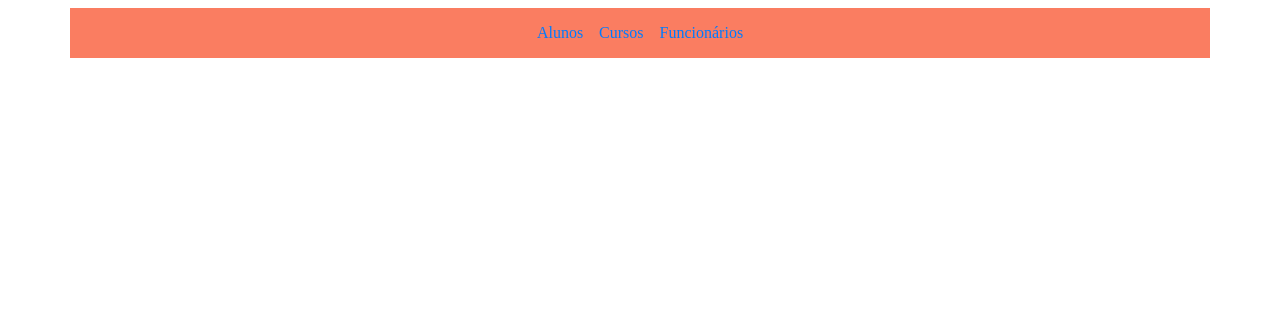
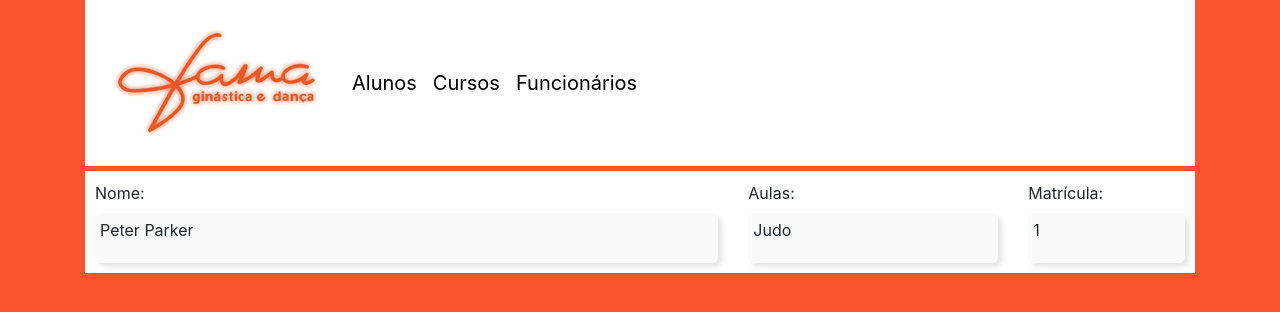
Before and after one commit to gusluchetti/Fama_Frontend, an Angular app: page /alunos in a window 1280 px wide. Shown: the top 312 px of the page. Built offline with nearby package versions, Linux system fonts and the light colour scheme.

Commit message:
added very basic grid

```diff
--- a/angular.json
+++ b/angular.json
@@ -24,6 +24,7 @@
               "src/assets"
             ],
             "styles": [
+              "node_modules/bootstrap/dist/css/bootstrap.css",
               "src/styles.css"
             ],
             "scripts": []
--- a/src/app/alunos/alunos.component.html
+++ b/src/app/alunos/alunos.component.html
@@ -1,3 +1,21 @@
-<div>
+<div class="wrapper flex padding">
+    <div class="content">
+        <div *ngFor="let aluno of alunos">
+            <div class="row">
+                <div class="col-sm-7">
+                    <label>Nome: </label>
+                    <div class="input-display padding"><p>{{aluno.nomeAluno}}</p></div>
+                </div>
+                <div class="col-sm-3">
+                    <label>Aulas: </label>
+                    <div class="input-display padding"><p>{{aluno.idCurso}}</p></div>
+                </div>
+                <div class="col-sm-2">
+                    <label>Matrícula: </label>
+                    <div class="input-display padding"><p>{{aluno.idAluno}}</p></div>
+                </div>
+            </div>
 
+        </div>
+    </div>
 </div>
--- a/src/app/alunos/alunos.component.ts
+++ b/src/app/alunos/alunos.component.ts
@@ -1,15 +1,23 @@
-import { Component, OnInit } from '@angular/core';
+import { Component } from '@angular/core';
 
 @Component({
   selector: 'app-alunos',
   templateUrl: './alunos.component.html',
   styleUrls: ['../app.component.css']
 })
-export class AlunosComponent implements OnInit {
+export class AlunosComponent {
 
-  constructor() { }
+  constructor() {
 
-  ngOnInit(): void {
   }
 
+
+  alunos = [
+    {
+      idAluno: 1,
+      idCurso: 'Judo',
+      nomeAluno: 'Peter Parker'
+    }
+  ];
+
 }
--- a/src/app/app.component.css
+++ b/src/app/app.component.css
@@ -1,24 +1,56 @@
-@import "~bootstrap/dist/css/bootstrap.css";
+/* COLORS */
+/*  orange -> #F9542E */
+/*  teal -> #2DFAB0*/
+/*  pastel orange -> #FA7D61 */
+/*  not quite white -> #FAFAFA */
 
-/*  orange -> #F9542E */
-/*  pastel orange -> #FA7D61 */
-
-body {
-    height: 100%;
-    min-height: 100%;
-    width: 100%;
-    min-width: 100%;
-    margin: 0;
-  }
+.align-center {
+    text-align: center;
+}
 
 .flex {
-    height: 100%;
     display: flex;
     justify-content: center;
-    background-color: #FA7D61;
 }
 
-.main-content {
+.padding {
+    padding: 5px;
+}
+
+.wrapper {
+    height: 100%;
+    width: 100%;
+}
+
+.navbar {
+    background-color: #fff;
+}
+
+.navbar-expand {
+    width: 100%;
+}
+
+.navbar a{
+    text-decoration: none;
+    color: #000;
+    font-size: 20px;
+}
+
+.navbar a:hover{
+    color: #F9542E;
+}
+
+.content {
     min-height: 100%;
-    min-width: 100%;
+    width: 1110px;
+    background-color: #fff;
+    padding: 10px;
 }
+
+.input-display {
+    background: #fafafa;
+    border-radius: 6px;
+    -webkit-box-shadow: 4px 4px 5px 0px rgba(0,0,0,0.1);
+    -moz-box-shadow: 4px 4px 5px 0px rgba(0,0,0,0.1);
+    box-shadow: 4px 4px 5px 0px rgba(0,0,0,0.1);
+}
--- a/src/app/app.component.html
+++ b/src/app/app.component.html
@@ -1,5 +1,6 @@
-<div class="container flex">
+<div class="container">
   <div class="navbar navbar-expand">
+    <a class="navbar-brand" href="#"><img src="./assets/logo.png"></a>
     <ul class="navbar-nav mr-auto">
       <li class="nav-item">
         <a class="nav-link" routerLink="/alunos" routerLinkActive="active">Alunos</a>
--- a/src/app/app.component.ts
+++ b/src/app/app.component.ts
@@ -1,7 +1,4 @@
 import { Component, NgModule } from '@angular/core';
-import { FormsModule } from '@angular/forms';
-import { BrowserModule } from '@angular/platform-browser';
-import { RouterModule, Routes } from '@angular/router';
 
 @Component({
   selector: 'app-root',
--- a/src/app/app.module.ts
+++ b/src/app/app.module.ts
@@ -1,7 +1,7 @@
 import { BrowserModule } from '@angular/platform-browser';
 import { NgModule } from '@angular/core';
+import { AppRoutingModule } from './app-routing.module';
 
-import { AppRoutingModule } from './app-routing.module';
 import { AppComponent } from './app.component';
 import { AlunosComponent } from './alunos/alunos.component';
 import { CursosComponent } from './cursos/cursos.component';
--- a/src/styles.css
+++ b/src/styles.css
@@ -1 +1,11 @@
+@import '~bootstrap/dist/css/bootstrap.css';
+
 /* You can add global styles to this file, and also import other style files */
+
+body {
+    height: 100%;
+    width: 100%;
+    margin: 0;
+    background-color: #F9542E;
+    transition: all 0.3s ease;
+  }
```
Also changed, not shown: src/assets/logo.png (added).
